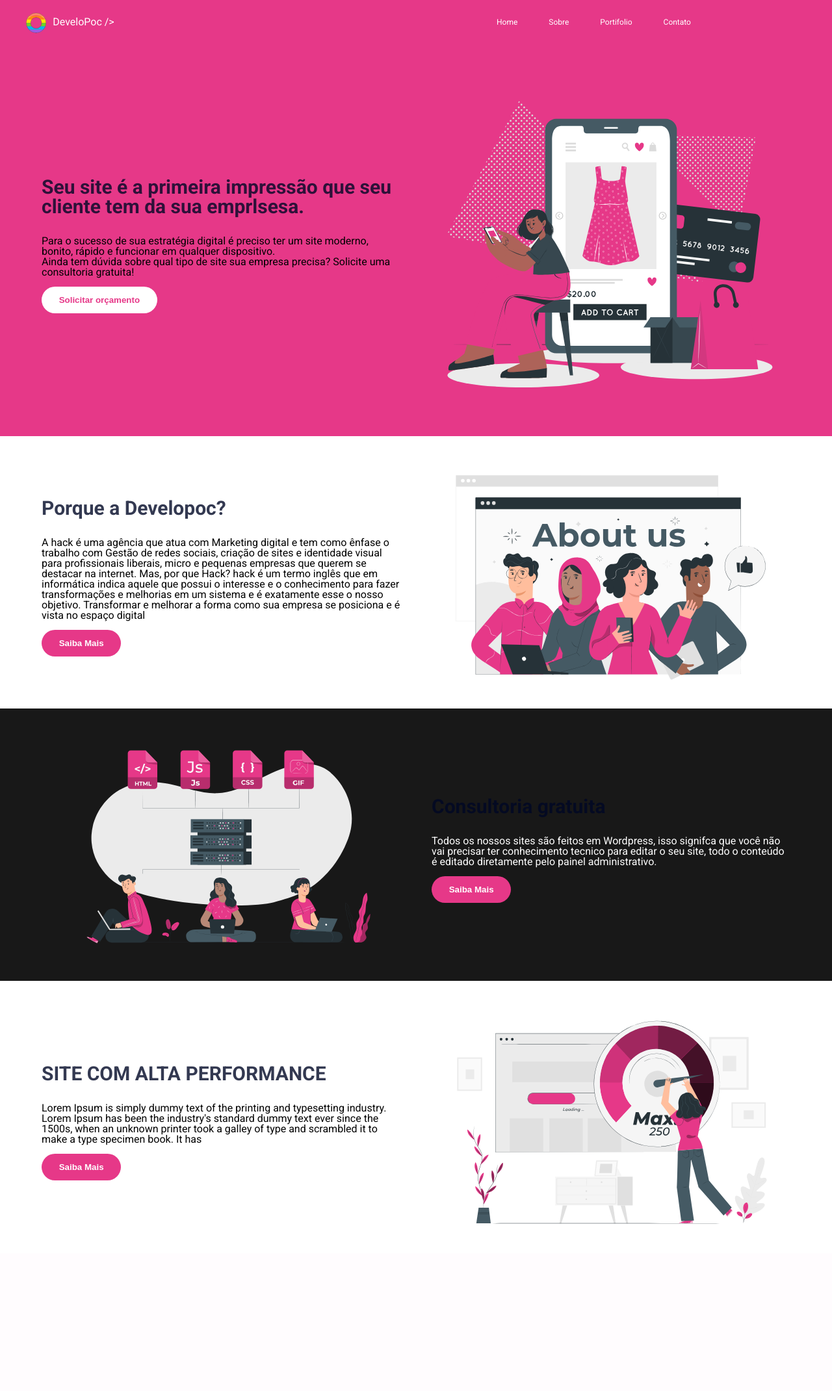
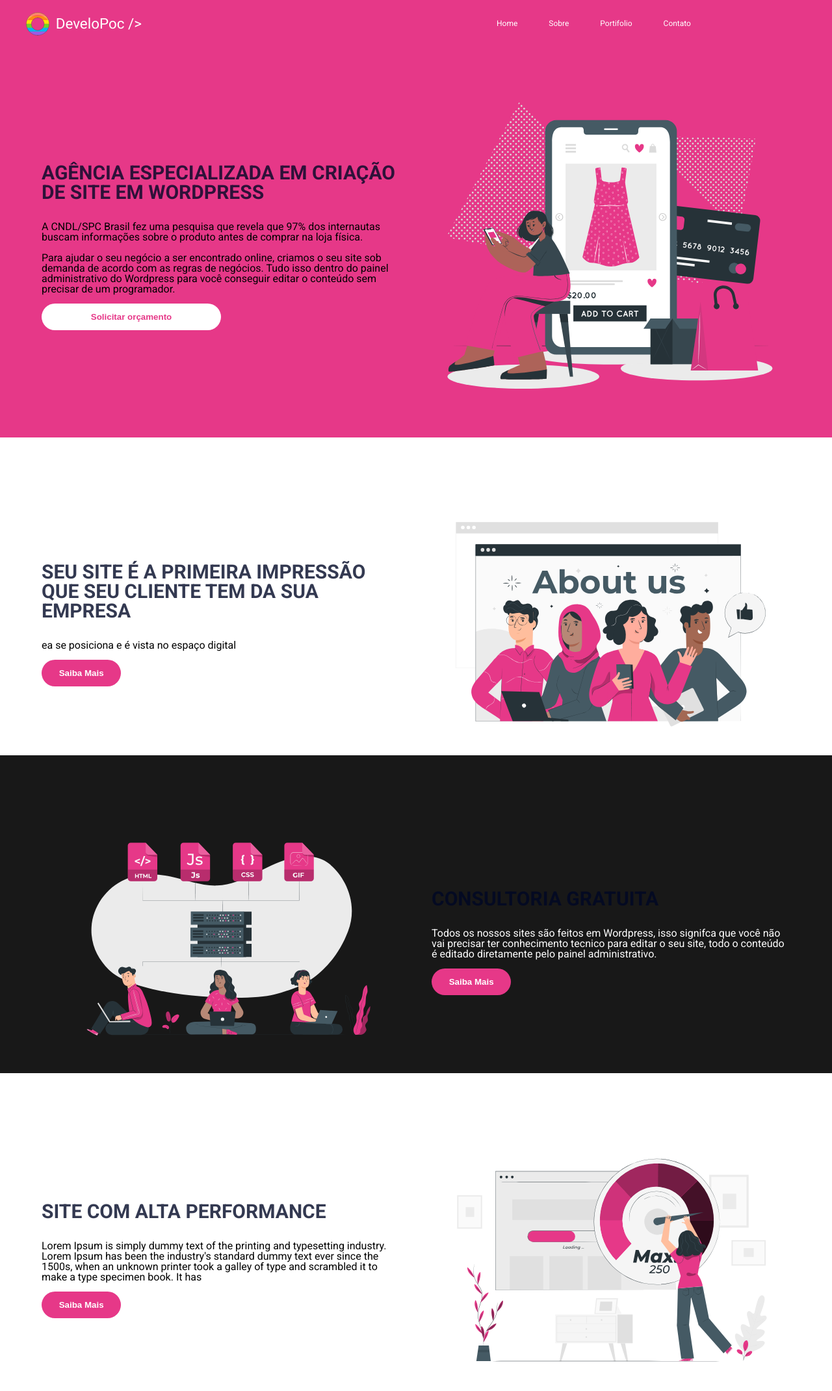
Before and after one commit to Theleozinho/wordpress, a PHP site: page / in a window 1280 px wide. Shown: the whole page at 65% size. Before the commit the page ends 1883 px from the top, so only its background shows below. Run offline with PHP 8.4, Linux system fonts and the light colour scheme; some libraries are stand-ins or nearby versions.

Commit message:
Atualização de conteúdo

```diff
--- a/css/banner.css
+++ b/css/banner.css
@@ -1,6 +1,6 @@
 :root{
     --color-pink: #e63888;
-
+    --color-white: #fff;
 }
 
 .banner{
@@ -12,6 +12,8 @@
 
 .b-box {
     padding: 1.5em;
+    margin-top: 70px;
+
 
 }
 
@@ -20,6 +22,7 @@
     margin: 1em 0em;
     color: #000826cc;
     font-weight: 700;
+      text-transform: uppercase;
 }
 
 .b-btn, .a-btn{
@@ -45,6 +48,10 @@
 .b-btn {
     background-color:var(--color-pink);
     color:#fff;
+
+    }
+    .b-btn:hover {
+        animation: btn 1s;
     }
 
 
@@ -67,32 +74,15 @@
 
 }
 
+@keyframes btn{
 
-
-
-:root {
-    --cor_primaria: #46b06c;
-    --cor_secundaria: #46b06c;
-    --cor_botao: #46b06c;
-    --cor_botao_hover: #46b06c;
-    --cor_texto_botao: #fff;
-    --cor_texto_botao_hover: #fff;
-    --cor_botao_comprar: #46b06c;
-    --cor_cabecalho: #fff;
-    --cor_icones: #46b06c;
-    --cor_icones_hover: #222;
-    --cor_texto_icones: #222;
-    --cor_menu: #46b06c;
-    --cor_texto_menu: #fff;
-    --cor_footer: #46b06c;
-    --cor_texto_footer: #fff;
-    --cor_tag_frete_gratis: #425f6f;
-    --cor_texto_tag_frete_gratis: #fff;
-    --texto_global: #333;
-    --cor_clara: #fff;
-    --cor_escura: #333;
-    --texto_background: #333;
-    --texto_bg_escuro: #333;
-    --texto_bg_claro: #333;
-
+    0%{
+        transform: scale(1);
+    }
+    50%{
+        transform: scale(1.5)
+    }
+    100%{
+        transform: scale(1);
+    }
 }
--- a/css/nav.css
+++ b/css/nav.css
@@ -1,7 +1,9 @@
 header{
     display: flex;
     background-color: #e63888;
-
+    position: fixed;
+    width: 100%;
+margin-bottom: 70px;
 }
 
 nav {
@@ -16,7 +18,7 @@ nav, nav ul {
     width: 100%;
 }
 .logo {
-    max-height: 35px;
+    max-height: 40px;
 }
 
 .logo-box{
@@ -27,9 +29,10 @@ nav, nav ul {
 }
 
 .logo-box h1 {
-    font-size: 1em;
+    font-size: 1.4em;
     margin-left: 10px;
     font-weight: 400;
+
 }
 
 /*template*/
--- a/index.html
+++ b/index.html
@@ -35,11 +35,10 @@
 <div class="bloco-a">
 <section class="banner">
     <div class="b-conteudo b-box">
-        <h2>Seu site é a primeira impressão que seu cliente tem da sua emprlsesa.</h2>
-
-        <p>Para o sucesso de sua estratégia digital é preciso ter um site moderno, bonito, rápido e funcionar em qualquer dispositivo.</p>
-        <p>Ainda tem dúvida sobre qual tipo de site sua empresa precisa? Solicite uma consultoria gratuita!</p>
-        <button class="a-btn">Solicitar orçamento</button>
+        <h2>agência especializada em criação de site em Wordpress</h2>
+        <p>A CNDL/SPC Brasil fez uma pesquisa que revela que 97% dos internautas buscam informações sobre o produto antes de comprar na loja física. </p><br />
+        <p>Para ajudar o seu negócio a ser encontrado online, criamos o seu site sob demanda de acordo com as regras de negócios. Tudo isso dentro do painel administrativo do Wordpress para você conseguir editar o conteúdo sem precisar de um programador.</p>
+        <button class="a-btn" style="width:50%">Solicitar orçamento</button>
 
     </div>
 
@@ -57,11 +56,9 @@
 <section class="banner veloz">
 
     <div class="b-conteudo b-box">
-        <h2>Porque a Developoc?</h2>
+        <h2>Seu site é a primeira impressão que seu cliente tem da sua empresa</h2>
 
-        <p>A hack é uma agência que atua com Marketing digital e tem como ênfase o trabalho com Gestão de redes sociais, criação de sites e identidade visual  para profissionais liberais, micro e pequenas empresas que querem se destacar na internet.
-
-            Mas, por que Hack? hack é um termo inglês que em informática indica aquele que possui o interesse e o conhecimento para fazer transformações e melhorias em um sistema e é exatamente esse o nosso objetivo. Transformar e melhorar a forma como sua empresa se posiciona e é vista no espaço digital</p>
+        <p> ea se posiciona e é vista no espaço digital</p>
 
         <button class="b-btn">Saiba Mais</button>
 
--- a/main.js
+++ b/main.js
@@ -2,7 +2,6 @@
 
    const btnMenu = document.querySelector('.ico-menu');
    const menu = document.querySelector('.menu');
-alert("Ola mundo")
 
    function menuMobile(){
 
```
